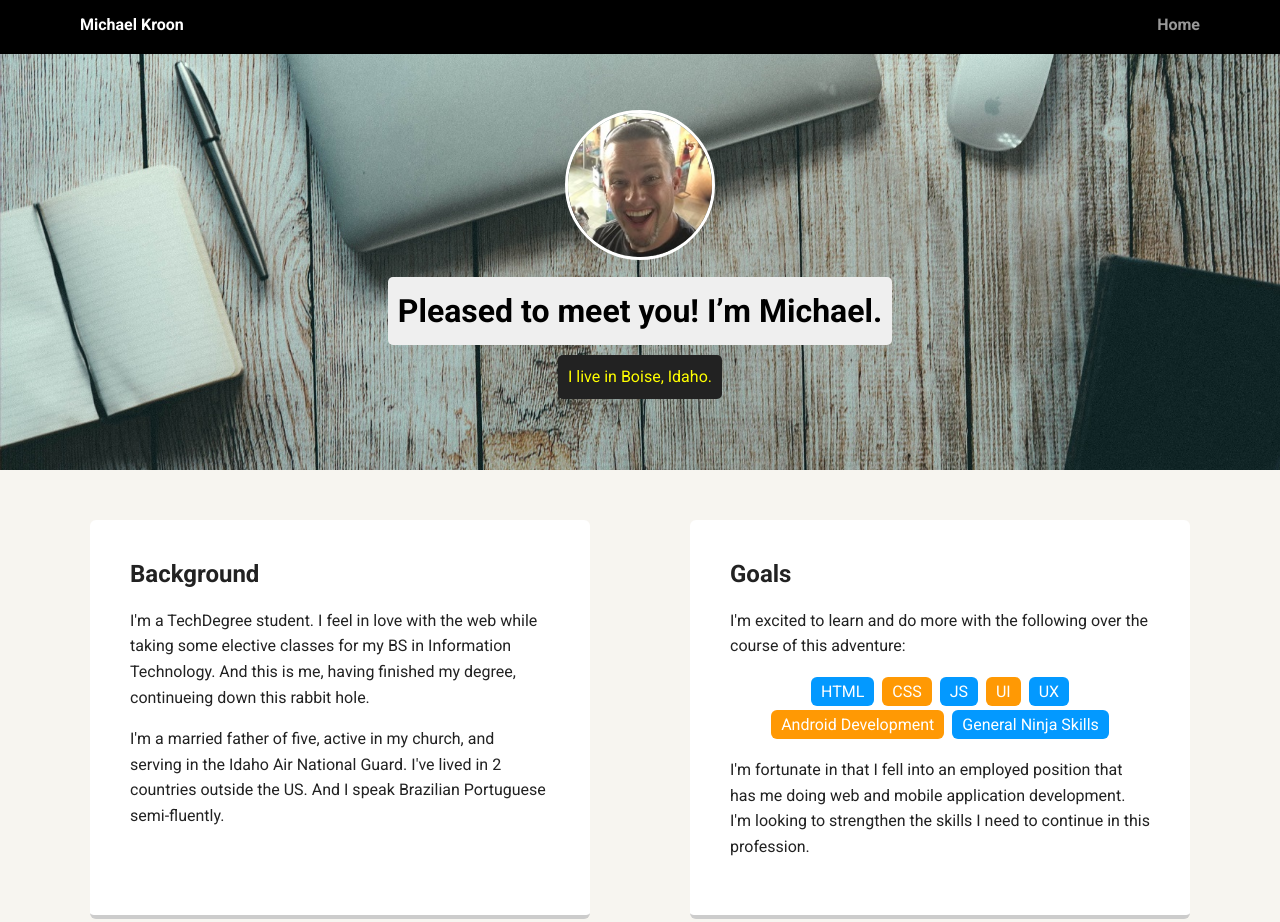
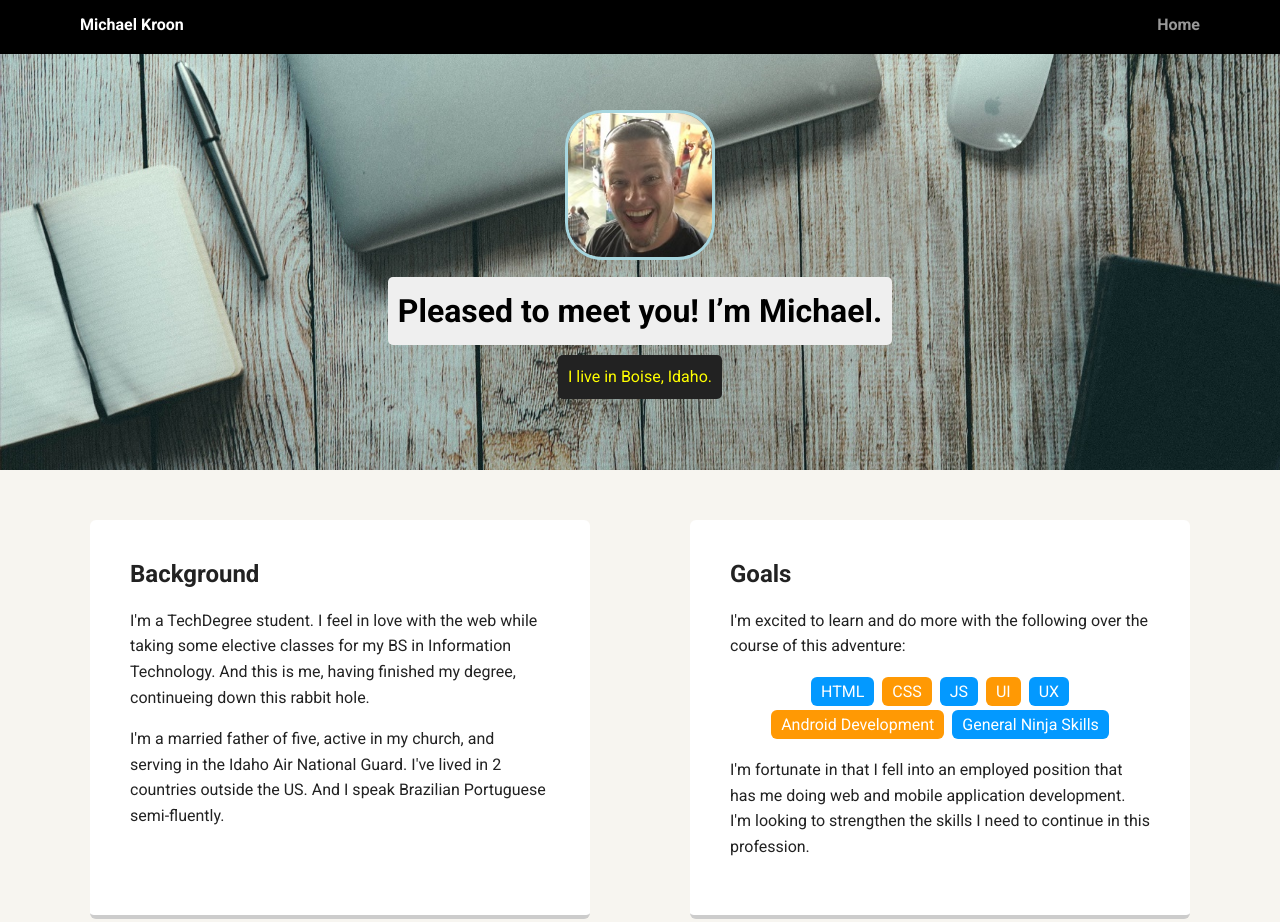
Before and after one commit to Kr00nan/TechDegree_PRJ01, a plain HTML site: page index.html in a window 1280 px wide. Shown: the top 922 px of the page. Drawn offline with Linux system fonts and the light colour scheme; a web font is replaced by a local one.

Commit message:
Changed out the border around my mug

```diff
--- a/styles.css
+++ b/styles.css
@@ -69,8 +69,8 @@ header .profile-image {
   margin-top: 50px;
   width: 150px;
   height: 150px;
-  border-radius: 50%;
-  border: 3px solid white;
+  border-radius: 25%;
+  border: 3px solid #a7d6df;
   transition: all .5s;
 }
 header .profile-image:hover {
```
